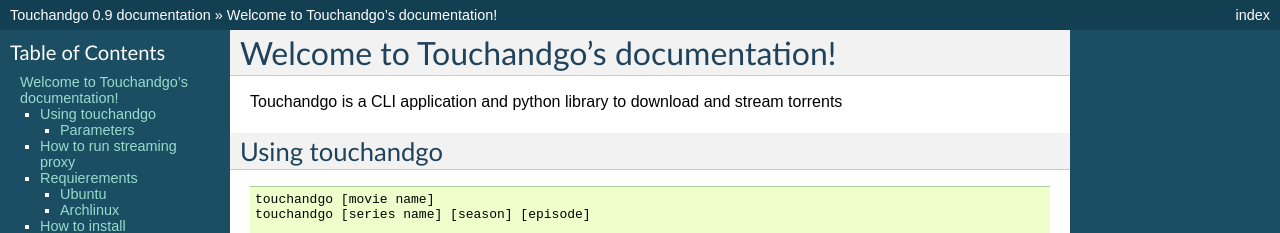
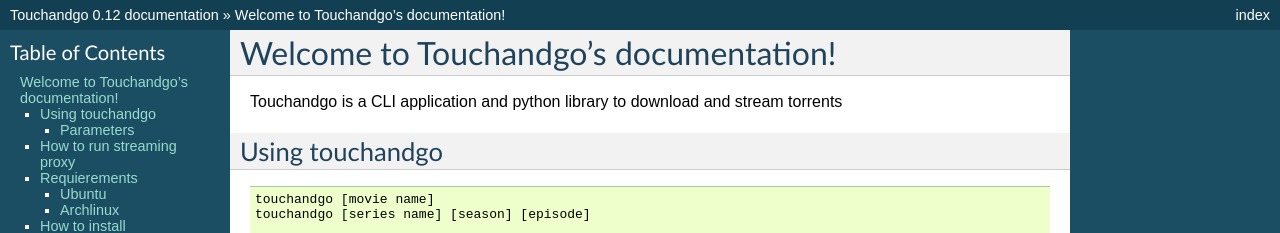
Before and after one commit to touchandgo-devs/touchandgo, a Sphinx documentation site: the page built from docs/index.rst, in a window 1280 px wide. Shown: the top 233 px of the page. Built offline with Sphinx 7.4.7, drawn with Linux system fonts in a browser that asks for light colours; some of the changed text lies outside the part shown.

Commit message:
changing docs version

```diff
--- a/docs/conf.py
+++ b/docs/conf.py
@@ -51,9 +51,9 @@ copyright = u'2014, Touchango devs'
 # built documents.
 #
 # The short X.Y version.
-version = '0.9'
+version = '0.12'
 # The full version, including alpha/beta/rc tags.
-release = '0.9'
+release = '0.12'
 
 # The language for content autogenerated by Sphinx. Refer to documentation
 # for a list of supported languages.
```
